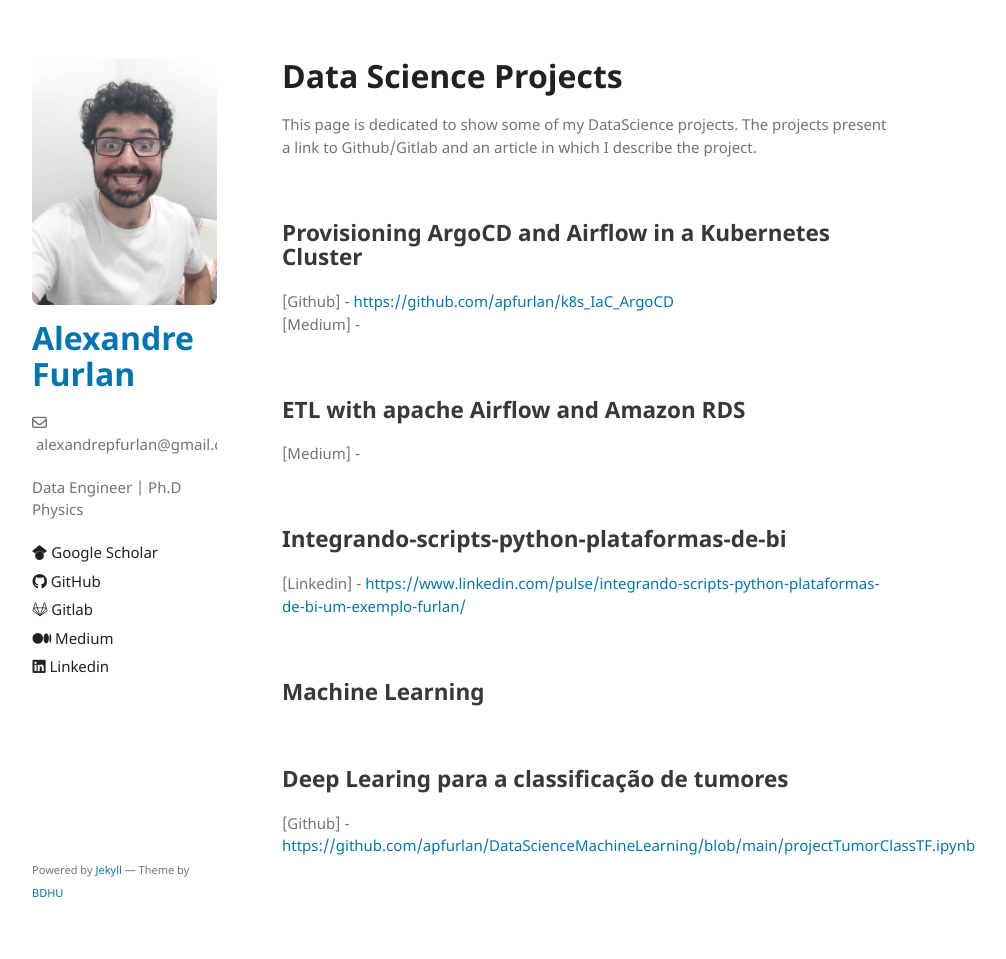
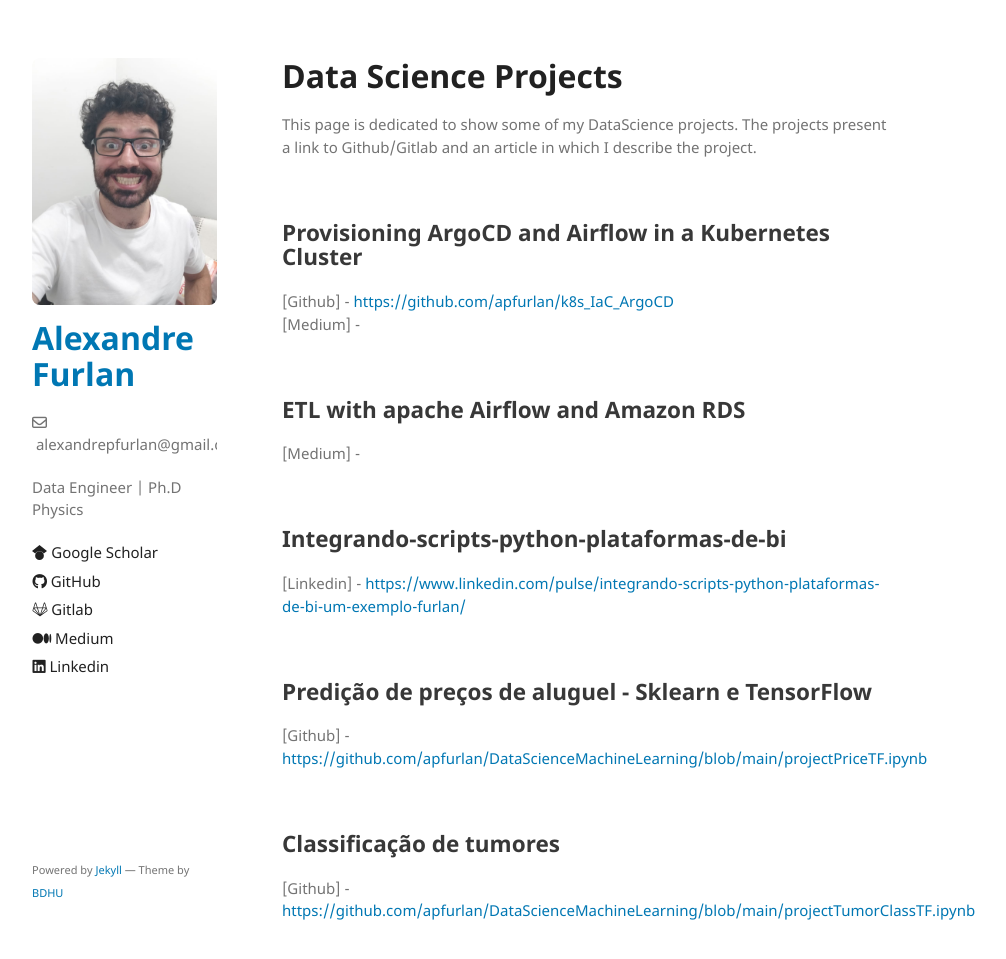
Before and after one commit to apfurlan/apfurlan.github.io, a Jekyll site: the page built from dts-pub-page.md, in a window 1280 px wide and 972 px high. Shown: the top 959 px of the window, without its empty margins (178-1184 px from the left). Built offline with Jekyll 4.4.1, drawn with Linux system fonts in a browser that asks for light colours; our own code applies the rules of GitHub Pages for plain Markdown files.

Commit message:
init commit

```diff
--- a/dts-pub-page.md
+++ b/dts-pub-page.md
@@ -31,10 +31,14 @@ and an article in which I describe the project.
 
 &nbsp;
 
-## Machine Learning
+## Predição de preços de aluguel - Sklearn e TensorFlow
+
+[Github] - [https://github.com/apfurlan/DataScienceMachineLearning/blob/main/projectPriceTF.ipynb](https://github.com/apfurlan/DataScienceMachineLearning/blob/main/projectPriceTF.ipynb)
+
+
 
 &nbsp;
 
-## Deep Learing para a classificação de tumores
+## Classificação de tumores
 
 [Github] - [https://github.com/apfurlan/DataScienceMachineLearning/blob/main/projectTumorClassTF.ipynb](https://github.com/apfurlan/DataScienceMachineLearning/blob/main/projectTumorClassTF.ipynb)
```
